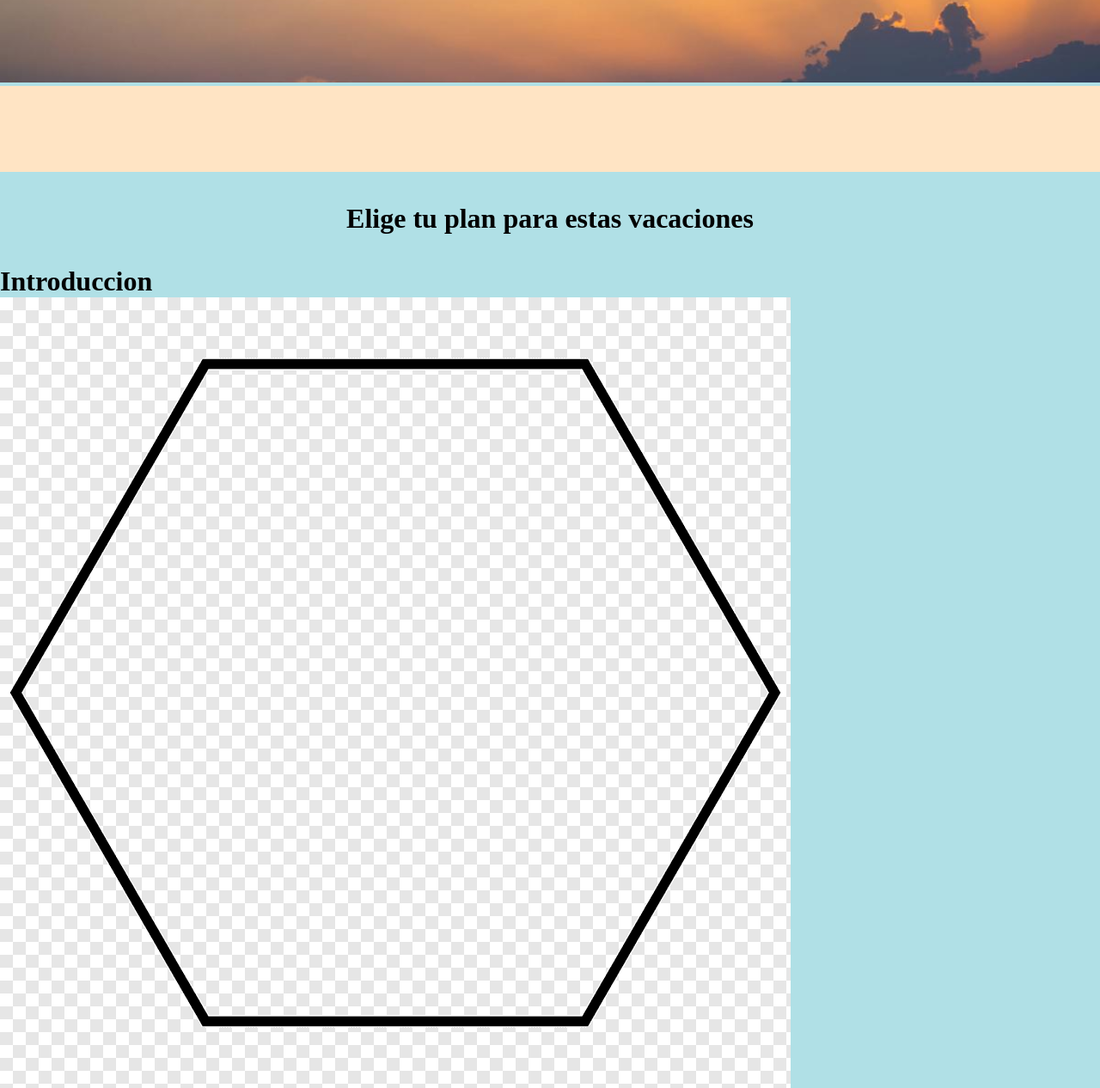
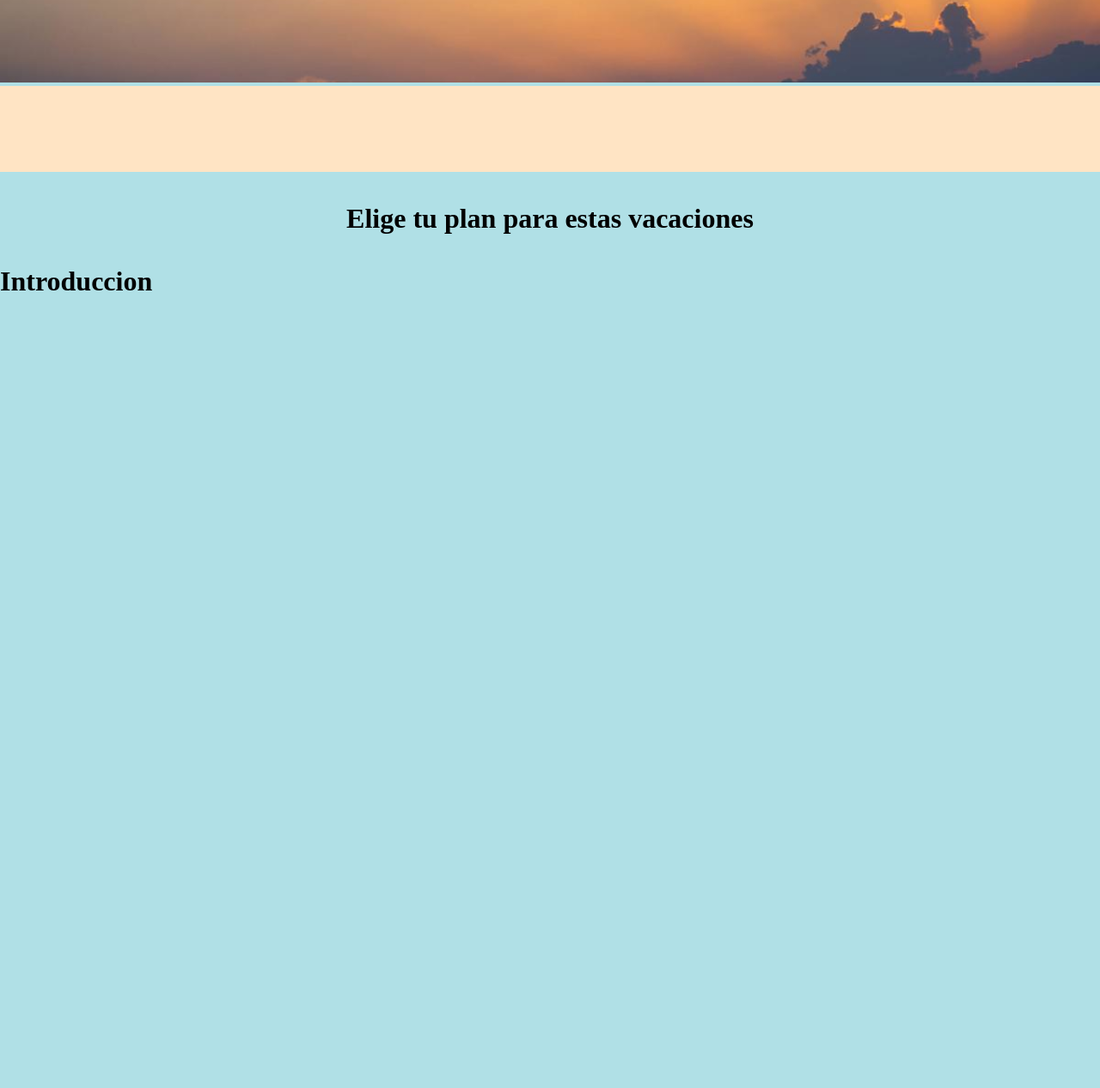
Before and after one commit to Juanes46/Proyecto_1, a plain HTML site: page html/pagina0.html in a window 1280 px wide. Shown: the part 583-1849 px from the top of the page at 86% size. After the commit the page ends 929 px from the top, so only its background shows below. Drawn offline with Linux system fonts and the light colour scheme.

Commit message:
Actualizacion

```diff
--- a/html/pagina0.html
+++ b/html/pagina0.html
@@ -33,9 +33,7 @@
         <h1 style="text-align: left;">Introduccion </h1>
     <div>
 
-        <div>
-            <img src="../recursos/Hexagono.png" alt="Figura" class="Hexagono">
-        </div>
+
 
 </body>
 </html>
```
Also changed, not shown: css/pagina0.css (line endings or trailing spaces).
